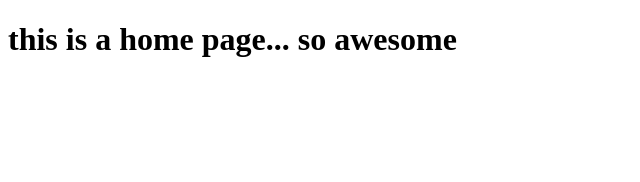
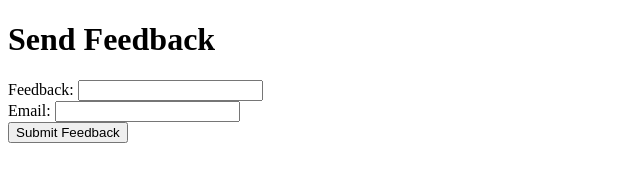
Before and after one commit to CatGuyMoment/info-2025, a website: page pages/feedback/index.html in a window 1280 px wide. Shown: the whole page, without its empty margins (0-640 px from the left). Drawn offline with Linux system fonts and the light colour scheme.

Commit message:
fix css thing, add skeleton for feedback form

```diff
--- a/index.js
+++ b/index.js
@@ -77,6 +77,10 @@ app.get('/pages/:pageName',(req,res) => {
     }
 })
 
+app.get('/css',(req,res) =>{
+    res.sendFile(path.join(__dirname,'index.css'));
+})
+
 
 const PORT = process.env.PORT || 3000;
 app.listen(PORT, () => {
--- a/pages/feedback/index.html
+++ b/pages/feedback/index.html
@@ -4,9 +4,19 @@
 </head>
 <body>
     <h1>
-        this is a home page... so awesome
+       Send Feedback
     </h1>
-    <form >
+    <form action="" method="get">
+        <div>
+            <label for="feedbacktext">Feedback: </label>
+            <input name="feedbacktext" type="text">
+        </div>
 
+        <div>
+            <label for="feedbacktext">Email: </label>
+            <input name="email" type="email">
+        </div>
+
+        <input name="submit" type="submit" value="Submit Feedback">
     </form>
 </body>
```
Also changed, not shown: pages/home/index.html (+3 -5 lines).
